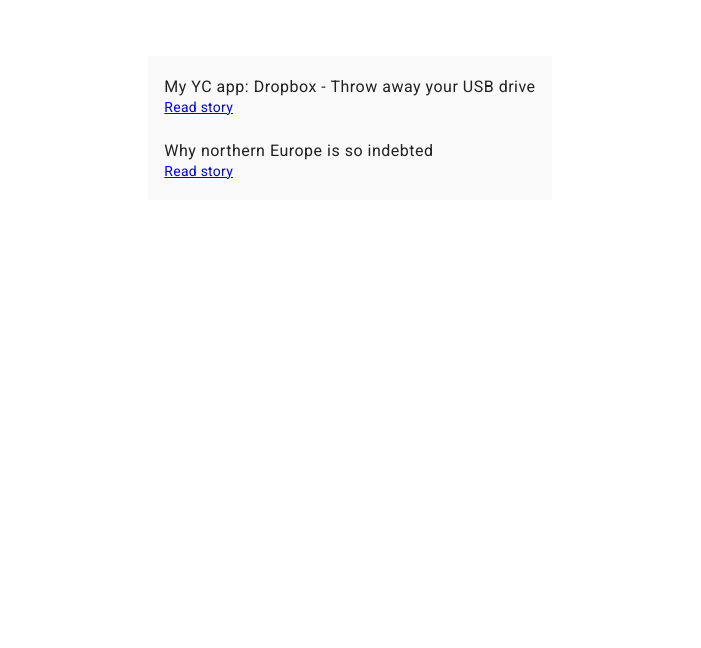
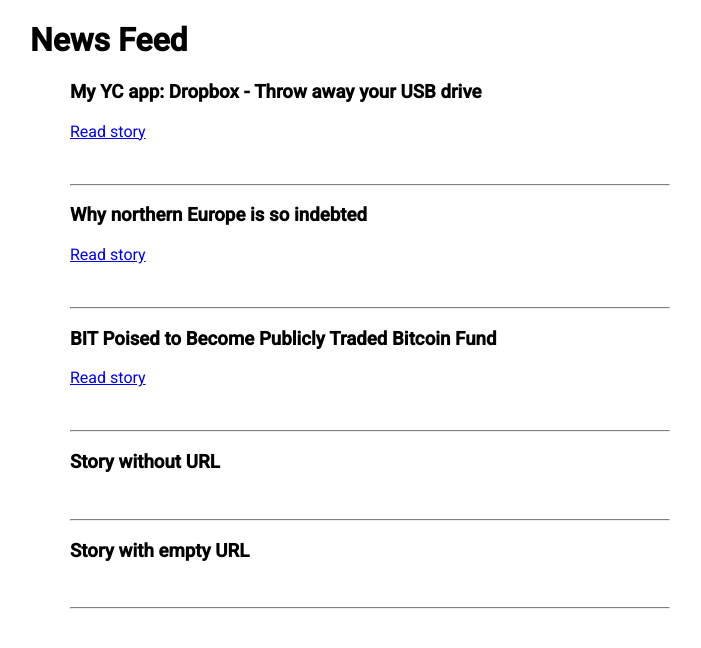
Before and after one commit to wendyle09/news-feed, an Angular app: page / in a window 1280 px wide. Shown: the top 648 px of the page, without its empty margins (290-991 px from the left). Built offline with nearby package versions, Linux system fonts and the light colour scheme.

Commit message:
remove material ui

```diff
--- a/angular.json
+++ b/angular.json
@@ -20,19 +20,11 @@
             "outputPath": "dist/news-feed",
             "index": "src/index.html",
             "main": "src/main.ts",
-            "polyfills": [
-              "zone.js"
-            ],
+            "polyfills": ["zone.js"],
             "tsConfig": "tsconfig.app.json",
             "inlineStyleLanguage": "scss",
-            "assets": [
-              "src/favicon.ico",
-              "src/assets"
-            ],
-            "styles": [
-              "@angular/material/prebuilt-themes/indigo-pink.css",
-              "src/styles.scss"
-            ],
+            "assets": ["src/favicon.ico", "src/assets"],
+            "styles": ["src/styles.scss"],
             "scripts": []
           },
           "configurations": {
@@ -83,20 +75,11 @@
         "test": {
           "builder": "@angular-devkit/build-angular:karma",
           "options": {
-            "polyfills": [
-              "zone.js",
-              "zone.js/testing"
-            ],
+            "polyfills": ["zone.js", "zone.js/testing"],
             "tsConfig": "tsconfig.spec.json",
             "inlineStyleLanguage": "scss",
-            "assets": [
-              "src/favicon.ico",
-              "src/assets"
-            ],
-            "styles": [
-              "@angular/material/prebuilt-themes/indigo-pink.css",
-              "src/styles.scss"
-            ],
+            "assets": ["src/favicon.ico", "src/assets"],
+            "styles": ["src/styles.scss"],
             "scripts": []
           }
         }
--- a/package.json
+++ b/package.json
@@ -16,7 +16,6 @@
     "@angular/compiler": "^15.2.0",
     "@angular/core": "^15.2.0",
     "@angular/forms": "^15.2.0",
-    "@angular/material": "^15.2.3",
     "@angular/platform-browser": "^15.2.0",
     "@angular/platform-browser-dynamic": "^15.2.0",
     "@angular/router": "^15.2.0",
--- a/src/app/app.component.html
+++ b/src/app/app.component.html
@@ -1,14 +1,13 @@
-<mat-grid-list cols="5">
-  <mat-grid-tile colspan="1"></mat-grid-tile>
-  <mat-grid-tile colspan="3">
-    <div class="mat-app-background">
-      <mat-list>
-        <mat-list-item *ngFor="let story of stories">
-          <span matListItemTitle>{{ story.title }}</span>
-          <span matListItemLine><a href="{{ story.url }}">Read story</a></span>
-        </mat-list-item>
-      </mat-list>
-    </div>
-  </mat-grid-tile>
-  <mat-grid-tile colspan="1"></mat-grid-tile>
-</mat-grid-list>
+<div class="news-feed-container">
+  <h1>News Feed</h1>
+  <ul>
+    <li *ngFor="let story of stories">
+      <h3>{{ story.title }}</h3>
+      <p *ngIf="story.url">
+        <a href="{{ story.url }}">Read story</a>
+      </p>
+      <br />
+      <hr class="solid" />
+    </li>
+  </ul>
+</div>
--- a/src/app/app.component.ts
+++ b/src/app/app.component.ts
@@ -1,24 +1,18 @@
-import { Component } from '@angular/core';
+import { Component, OnInit } from '@angular/core';
+import { Story } from './shared/interfaces/story.interface';
+import { StoriesService } from './shared/services/stories.service';
 
 @Component({
   selector: 'app-root',
   templateUrl: './app.component.html',
   styleUrls: ['./app.component.scss'],
 })
-export class AppComponent {
-  title = 'News Feed';
-  stories = [
-    {
-      id: 8863,
-      time: 1175714200,
-      title: 'My YC app: Dropbox - Throw away your USB drive',
-      url: 'http://www.getdropbox.com/u/2/screencast.html',
-    },
-    {
-      id: 35238878,
-      time: 1679346973,
-      title: 'Why northern Europe is so indebted',
-      url: 'https://theloop.ecpr.eu/why-northern-europe-is-so-indebted/',
-    },
-  ];
+export class AppComponent implements OnInit {
+  stories: Story[] = [];
+
+  constructor(private storiesService: StoriesService) {}
+
+  ngOnInit(): void {
+    this.stories = this.storiesService.getNewStories();
+  }
 }
--- a/src/app/shared/interfaces/story.interface.ts
+++ b/src/app/shared/interfaces/story.interface.ts
@@ -2,5 +2,5 @@
   id: number;
   time: number;
   title: string;
-  url: string;
+  url?: string;
 }
--- /dev/null
+++ b/src/app/shared/services/stories.service.ts
@@ -0,0 +1,44 @@
+import { Injectable } from '@angular/core';
+
+const BASE_URL = 'http://localhost:3000';
+
+@Injectable({
+  providedIn: 'root',
+})
+export class StoriesService {
+  constructor() {}
+
+  getNewStories() {
+    return [
+      {
+        id: 8863,
+        time: 1175714200,
+        title: 'My YC app: Dropbox - Throw away your USB drive',
+        url: 'http://www.getdropbox.com/u/2/screencast.html',
+      },
+      {
+        id: 35238878,
+        time: 1679346973,
+        title: 'Why northern Europe is so indebted',
+        url: 'https://theloop.ecpr.eu/why-northern-europe-is-so-indebted/',
+      },
+      {
+        id: 9129199,
+        time: 1425249192,
+        title: 'BIT Poised to Become Publicly Traded Bitcoin Fund',
+        url: 'http://www.wsj.com/articles/bitcoin-investment-trust-gets-finras-ok-to-become-public-bitcoin-fund-1425242094',
+      },
+      {
+        id: 9129200,
+        time: 1425249193,
+        title: 'Story without URL',
+      },
+      {
+        id: 9129201,
+        time: 1425249194,
+        title: 'Story with empty URL',
+        url: '',
+      },
+    ];
+  }
+}
--- a/src/styles.scss
+++ b/src/styles.scss
@@ -1,3 +1,16 @@
+.news-feed-container {
+  align-self: center;
+  margin: 0% 25%;
+}
+
+hr.solid {
+  border-top: 1px solid gray;
+}
+
+ul {
+  list-style-type: none;
+}
+
 html,
 body {
   height: 100%;
```
Also changed, not shown: src/app/app.module.ts (+1 -8 lines), src/app/material.module.ts (deleted, +0 -39 lines), 2 other files (tests, documents, lock files or other folders).
